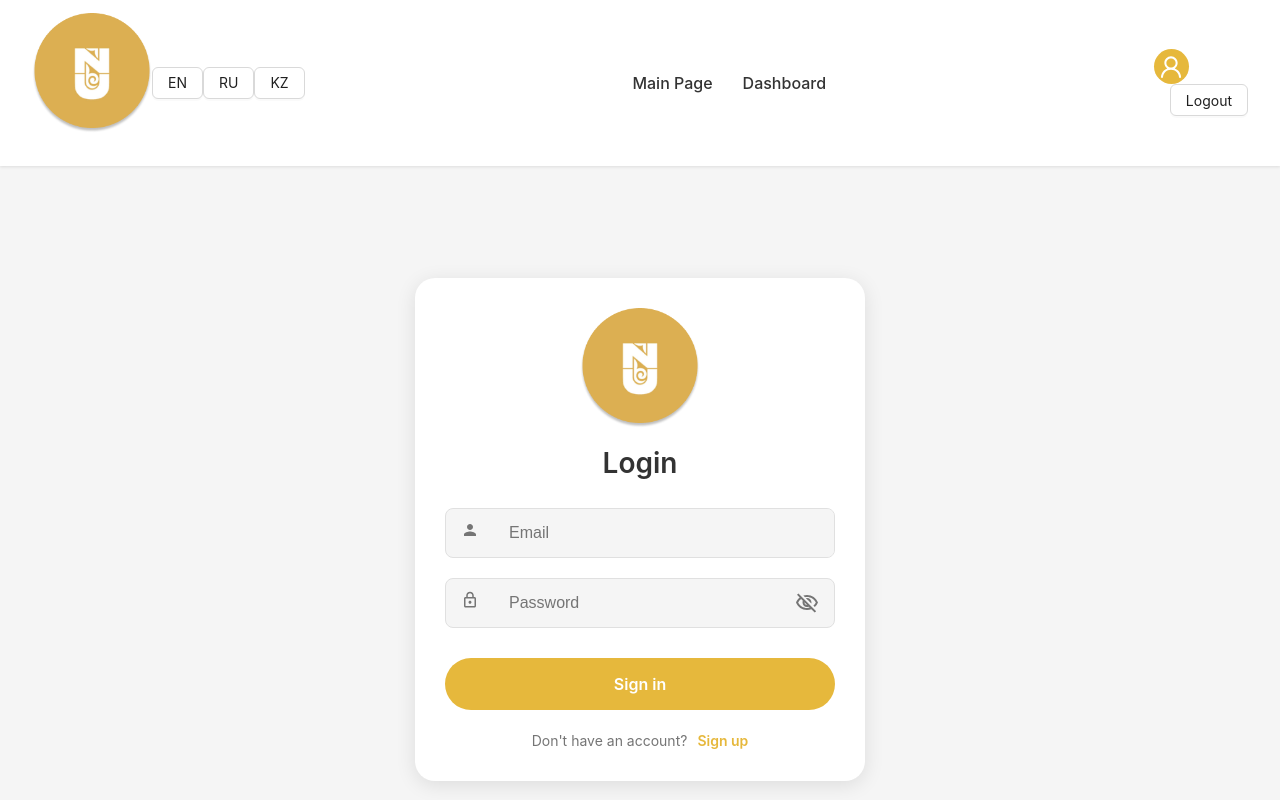
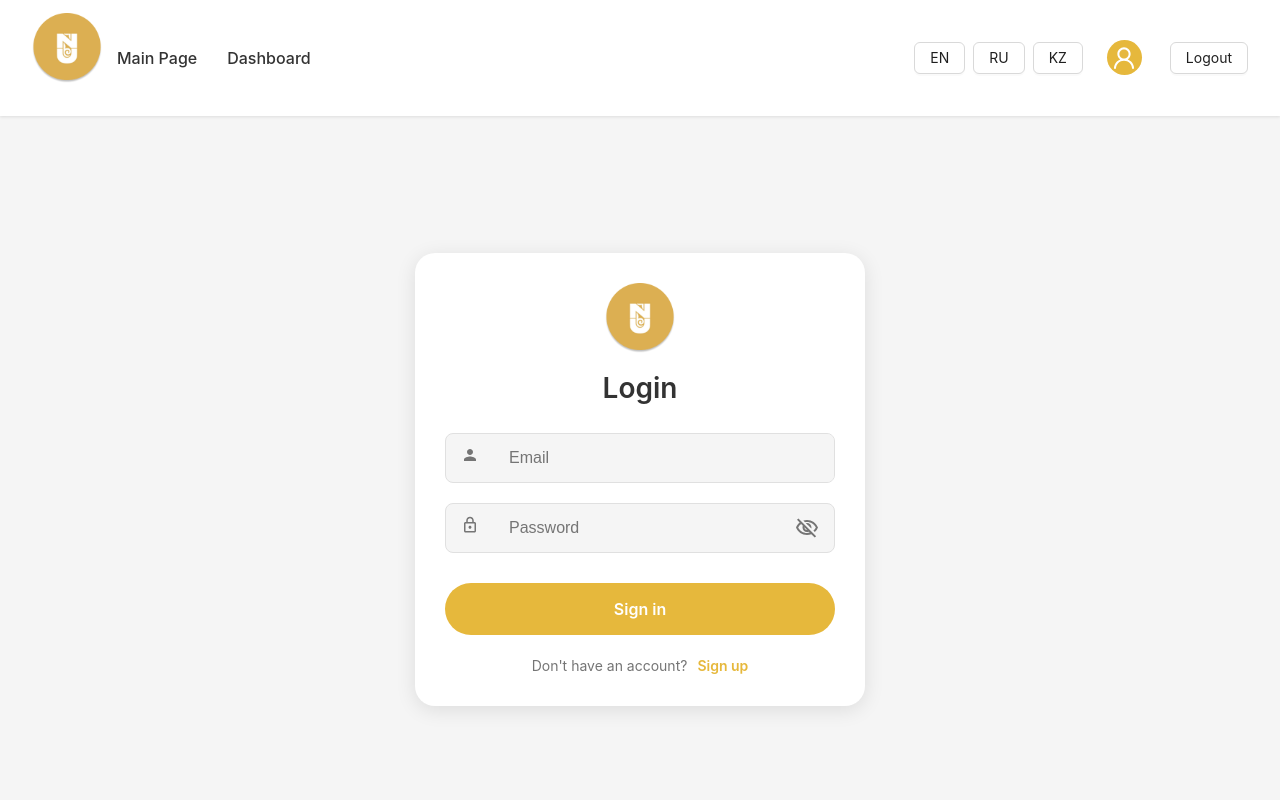
Before and after one commit to Zaykenov/senior_front, a React (Vite) app: page /login in a window 1280 px wide. Built offline with nearby package versions, Linux system fonts and the light colour scheme; what axios-cache-interceptor would draw is missing.

Commit message:
improve navbar

```diff
--- a/src/components/Navbar.tsx
+++ b/src/components/Navbar.tsx
@@ -22,14 +22,6 @@ const Navbar = () => {
           <img src={nuLogo} alt="Nazarbayev University Logo" className="logo" />
         </Link>
 
-        <div>
-          <Button onClick={() => i18n.changeLanguage('en')}>EN</Button>
-          <Button onClick={() => i18n.changeLanguage('ru')}>RU</Button>
-          <Button onClick={() => i18n.changeLanguage('kz')}>KZ</Button>
-        </div>
-      </div>
-
-      <div className="navbar-center">
         <ul className="nav-links">
           <li>
             <Link to="/" className="nav-link">{t('main_page')}</Link>
@@ -40,7 +32,16 @@ const Navbar = () => {
         </ul>
       </div>
 
+      <div className="navbar-center">
+
+      </div>
+
       <div className="navbar-right">
+        <div className="language-buttons">
+          <Button onClick={() => i18n.changeLanguage('en')}>EN</Button>
+          <Button onClick={() => i18n.changeLanguage('ru')}>RU</Button>
+          <Button onClick={() => i18n.changeLanguage('kz')}>KZ</Button>
+        </div>
         <div className="user-menu">
           <Link to="/profile" className="user-avatar">
             <div className="avatar-circle">
--- a/src/styles/Navbar.css
+++ b/src/styles/Navbar.css
@@ -19,6 +19,8 @@
   display: flex;
   align-items: center;
   text-decoration: none;
+  width: 70px;
+  height: 70px;
 }
 
 .logo {
@@ -75,3 +77,20 @@
   color: white;
   font-weight: 600;
 }
+
+.navbar-right {
+  display: flex;
+  align-items: center;
+  gap: 24px;
+}
+
+.language-buttons {
+  display: flex;
+  gap: 8px;
+}
+
+.user-menu {
+  display: flex;
+  align-items: center;
+  gap: 12px;
+}
```
